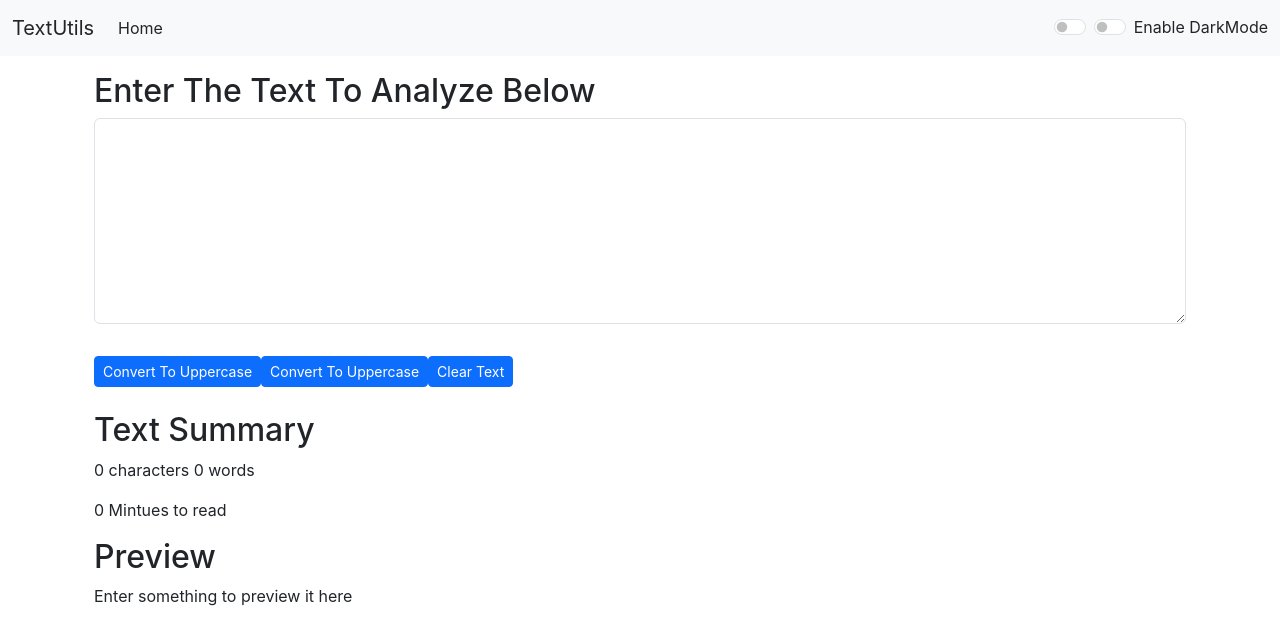
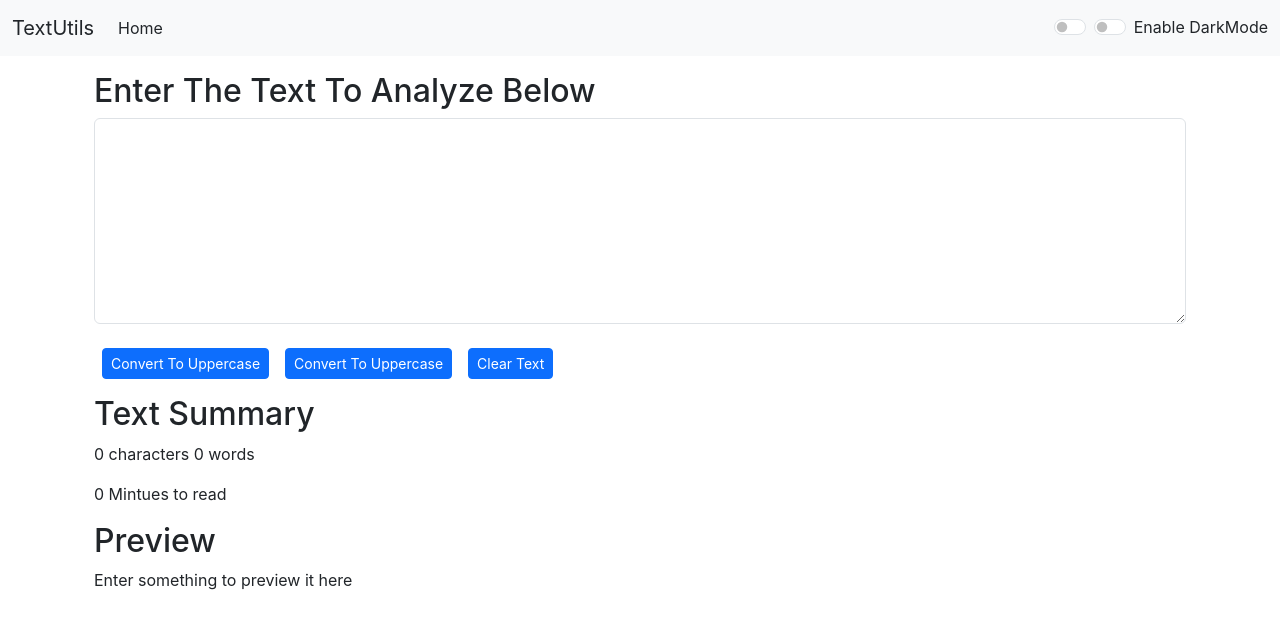
Before and after one commit to arvindbhasin19/TextUtils-App, a React (Create React App) app: page /about in a window 1280 px wide. Shown: the top 644 px of the page. Built offline with nearby package versions, Linux system fonts and the light colour scheme.

Commit message:
margin to buttons

```diff
--- a/src/components/Textform.js
+++ b/src/components/Textform.js
@@ -34,9 +34,9 @@ export default function Textform(props) {
             <div className="mb-3">
                 <textarea className={`form-control text-${(props.mode==='dark' || props.mode==='success')?'light':'dark'}`} style={{backgroundColor: (props.mode==='dark' || props.mode==='success')?'rgb(128 125 125)':'#fff'}} value={text} id="textBox" onChange={handleOnChange} rows="8"></textarea>
             </div>
-            <button className={`btn btn-${props.mode==='success'?'success':'primary'} btn-sm my-3`} onClick={toUppercae} >Convert To Uppercase</button>
-            <button className={`btn btn-${props.mode==='success'?'success':'primary'} btn-sm  my-3`} onClick={toLowercase} >Convert To Uppercase</button>
-            <button className={`btn btn-${props.mode==='success'?'success':'primary'} btn-sm  my-3`} onClick={clearText} >Clear Text</button>
+            <button className={`btn btn-${props.mode==='success'?'success':'primary'} btn-sm m-2`} onClick={toUppercae} >Convert To Uppercase</button>
+            <button className={`btn btn-${props.mode==='success'?'success':'primary'} btn-sm m-2`} onClick={toLowercase} >Convert To Uppercase</button>
+            <button className={`btn btn-${props.mode==='success'?'success':'primary'} btn-sm m-2`} onClick={clearText} >Clear Text</button>
         </div>
         <div className="container my-2">
             <h2 className={`text-${props.mode==='light'?'dark':'light'}`} >Text Summary</h2>
```
